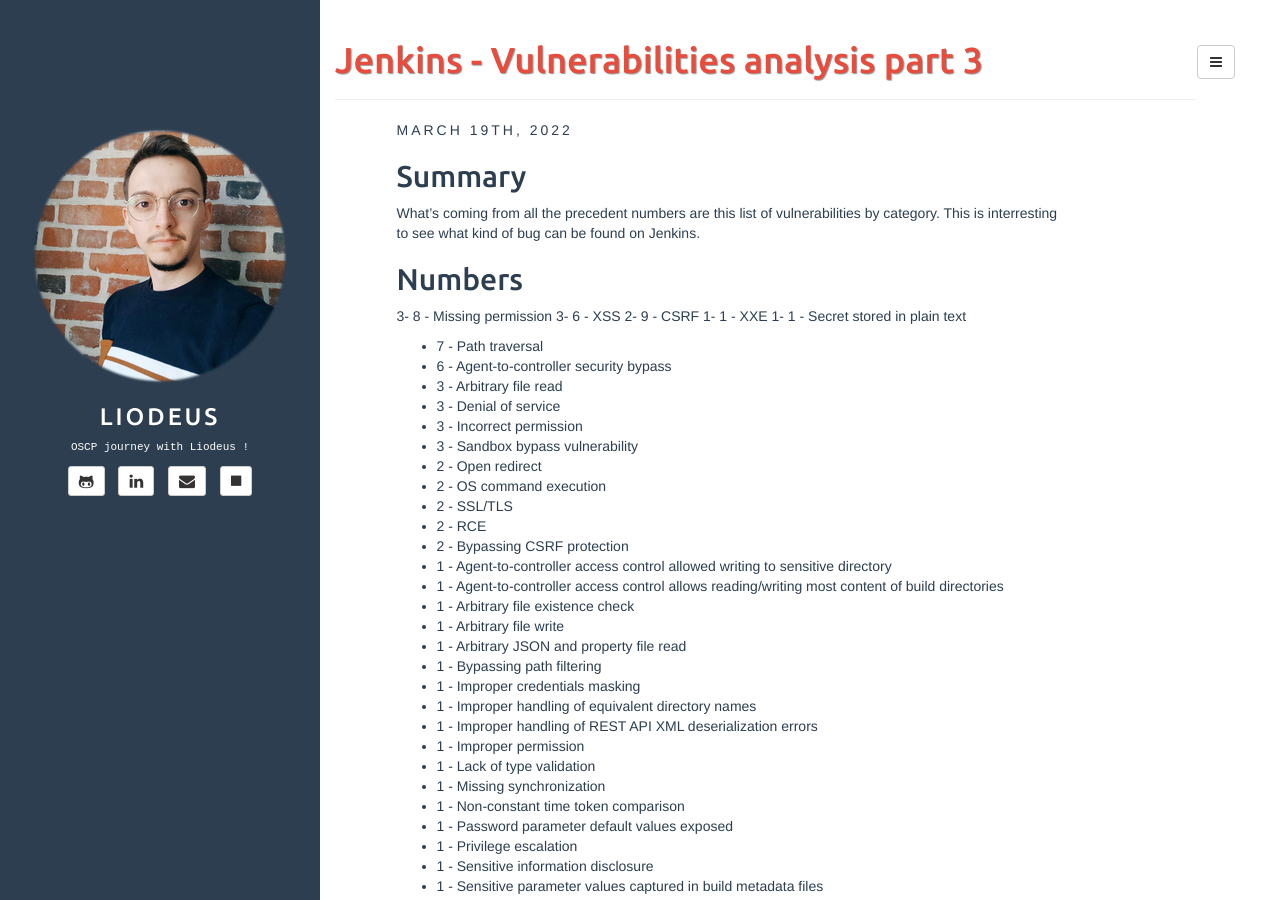
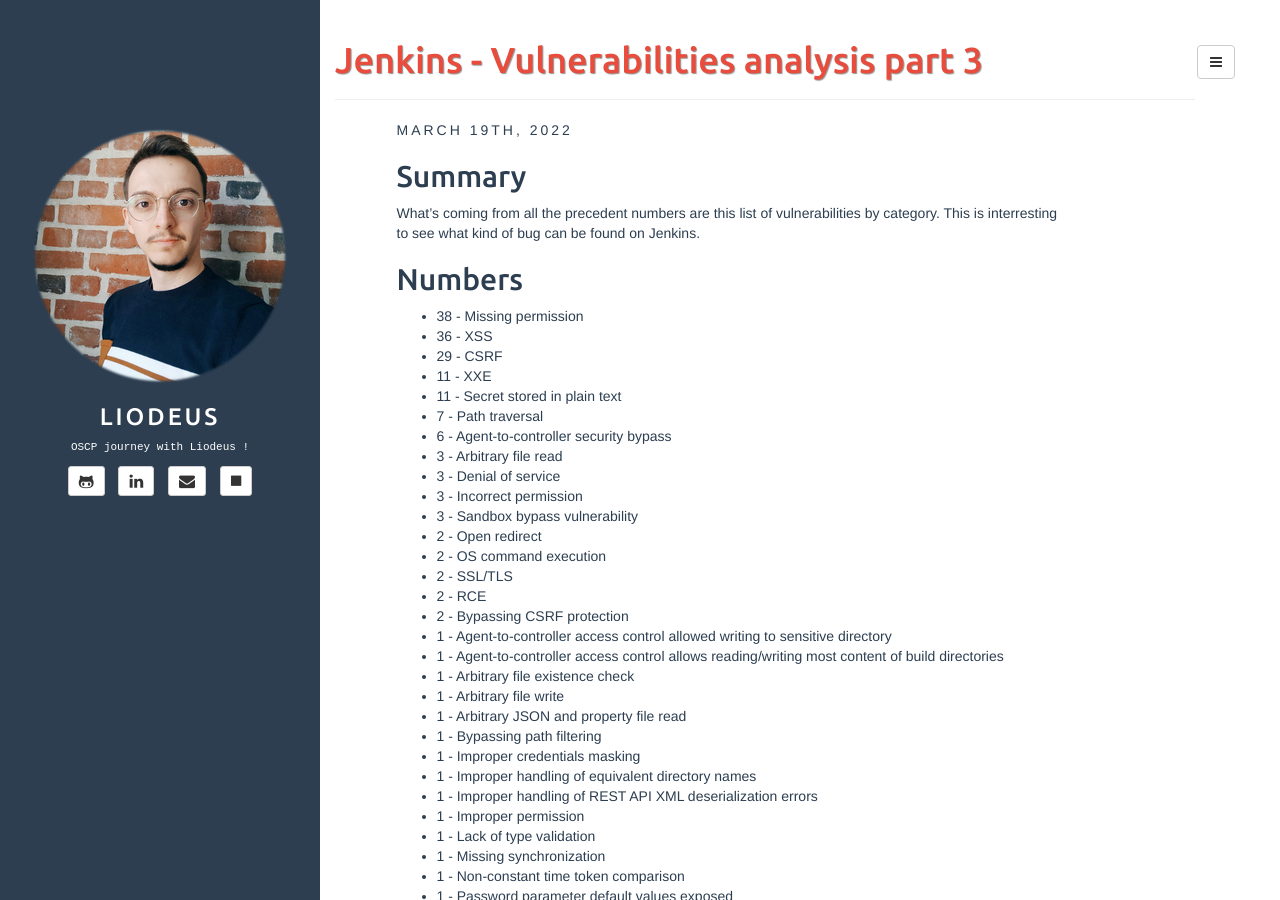
Before and after one commit to Liodeus/liodeus.github.io, a Jekyll site: the page built from _posts/2022-03-19-Jenkins-Vulnerabilities-analysis-part-3.md, in a window 1280 px wide and 900 px high. Built offline with Jekyll 4.4.1, drawn with Linux system fonts in a browser that asks for light colours.

Commit message:
correct Jenkins part 3 (last one I hope)

```diff
--- a/_posts/2022-03-19-Jenkins-Vulnerabilities-analysis-part-3.md
+++ b/_posts/2022-03-19-Jenkins-Vulnerabilities-analysis-part-3.md
@@ -9,11 +9,11 @@
 What's coming from all the precedent numbers are this list of vulnerabilities by category. This is interresting to see what kind of bug can be found on Jenkins.
 
 ## Numbers
-3- 8 - Missing permission
-3- 6 - XSS
-2- 9 - CSRF
-1- 1 - XXE
-1- 1 - Secret stored in plain text
+- 38 - Missing permission
+- 36 - XSS
+- 29 - CSRF
+- 11 - XXE
+- 11 - Secret stored in plain text
 - 7 - Path traversal
 - 6 - Agent-to-controller security bypass
 - 3 - Arbitrary file read
```
